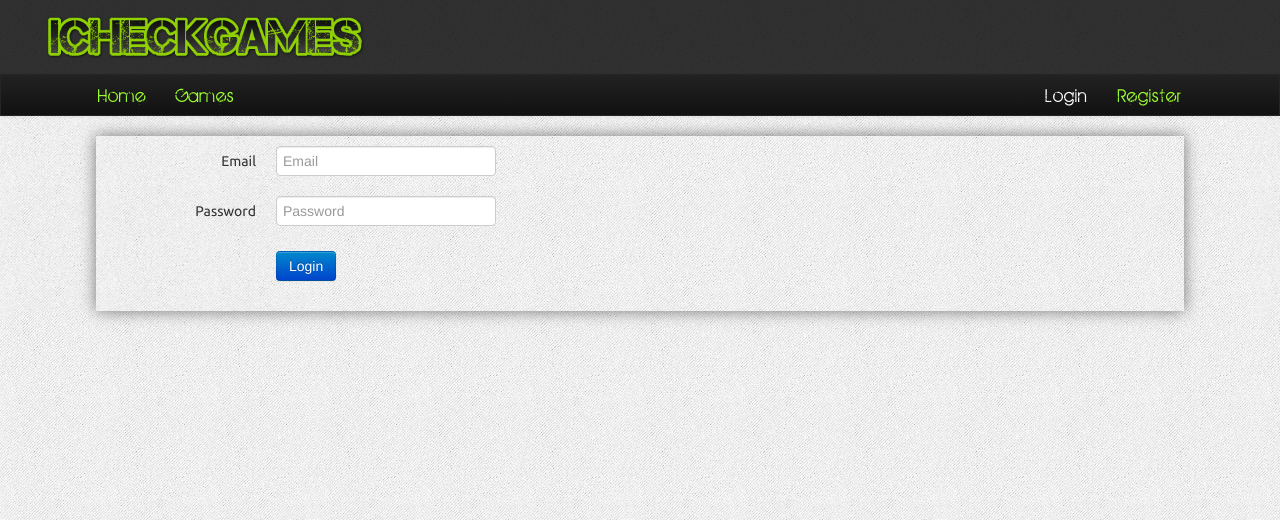
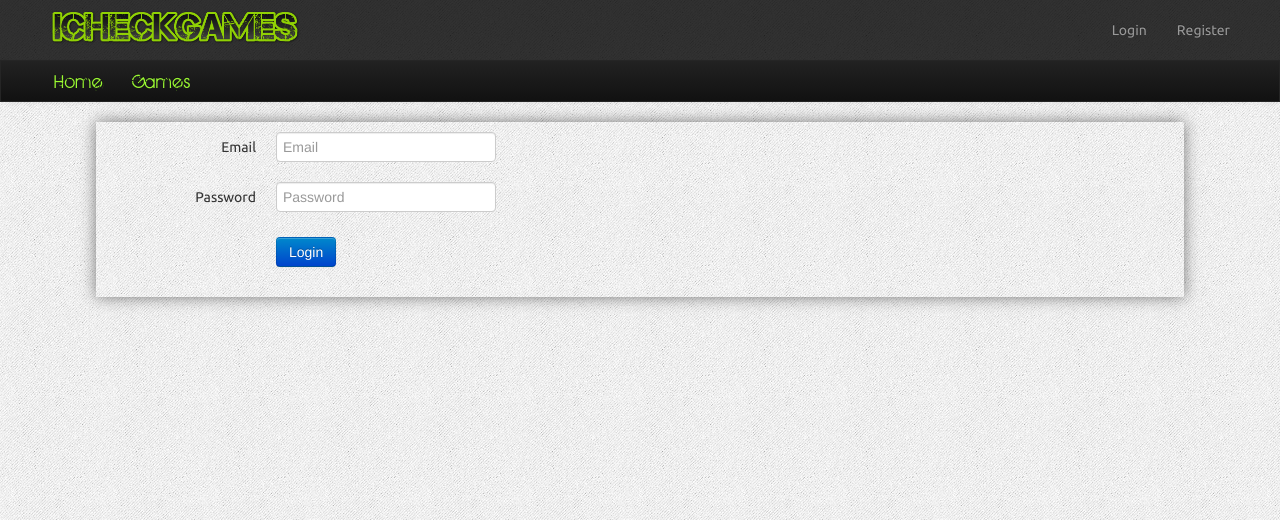
Before and after one commit to abhidevmumbai/checkit, a Django app: page /login/ in a window 1280 px wide. Shown: the top 520 px of the page. Run offline with Django 3.2, Linux system fonts and the light colour scheme; some libraries are stand-ins or nearby versions; some web fonts are replaced.

Commit message:
Moved the login/register links to the logo bar

```diff
--- a/static/css/main.css
+++ b/static/css/main.css
@@ -63,7 +63,7 @@ ul{ list-style-type: none;}
 #wrapper .logo_bar{
 	background: rgba(0,0,0,0.8);
 	overflow: hidden;
-	padding: 15px 30px;
+	padding: 10px 15px;
 }
 #wrapper .logo_bar .logo{
 	color: rgb(146, 20, 20);
@@ -73,26 +73,32 @@ ul{ list-style-type: none;}
 	float: left;
 }
 #wrapper .logo_bar .logo img{
-	width: 320px;
+	width: 250px;
 }
 #wrapper .logo_bar .logo > span{
 	padding: 15px 0;
 	display: inline-block;
 }
+
+#wrapper .logo_bar .navbar-inner{
+	background: none;
+	border: none;
+	box-shadow: none;
+}
 /*Nav bar*/
 #wrapper .navbar{
 	margin:0;
 }
-#wrapper .navbar-inverse .container{
-	width: 90%;
-	margin: 0 5%;
+#wrapper > .navbar-inverse .container{
+	width: 97%;
+	margin: 0 1.5%;
 }
 #wrapper .navbar-inner{
 	border-radius: 0;
 	-webkit-border-radius: 0;
 	-moz-border-radius: 0;
 }
-#wrapper .navbar-inverse .brand, #wrapper .navbar-inverse .nav > li > a{
+#wrapper > .navbar-inverse .brand, #wrapper > .navbar-inverse .nav > li > a{
 	color: rgb(155, 250, 51);
 	font-size: 20px;
 	font-family: 'BirthOfHero';
@@ -101,7 +107,7 @@ ul{ list-style-type: none;}
 #wrapper .navbar-inverse .nav > li.username > a{
 	color: #89d4fd;
 }
-#wrapper .navbar-inverse .brand, #wrapper .navbar-inverse .nav > li > a.active{
+#wrapper .navbar-inverse .brand, #wrapper > .navbar-inverse .nav > li > a.active{
 	color: #fff;
 }
 /*Splash page*/
--- a/templates/base.html
+++ b/templates/base.html
@@ -17,8 +17,27 @@
     <body>
         <div id="wrapper">
             <div class="logo_bar">
-                <div class="logo"><img src="/static/img/cooltext_logo.png" /><!-- <span class="logo_i">i</span><span class="logo_check">&#10004;Check</span><span class="logo_games">games</span> --></div>
+                <div class="navbar navbar-inverse">
+                    <div class="navbar-inner">
+                        <div class="container">
+                            <div class="logo"><img src="/static/img/cooltext_logo.png" width="150" /></div>
+                            <ul class="nav pull-right">
+                                {% if user.is_authenticated %}
+                                    <li class="username"><a href="#">{{ user.username }}</a></li>
+                                    <li class="divider-vertical"></li>
+                                    <li><a href="{% url logout %}">Log out</a></li>
+                                {% else %}
+                                    <li><a class="pull-right {% navactive request 'login' %}" href="{% url login %}">Login</a></li>
+                                    <li><a class="pull-right {% navactive request 'usercreate' %}" href="{% url usercreate %}">Register</a></li>
+                                {% endif %}
+                            </ul>
+                        </div>
+                    </div>
+                </div>
             </div>
+            <!-- <div class="logo_bar">
+                <div class="logo"><img src="/static/img/cooltext_logo.png" /><span class="logo_i">i</span><span class="logo_check">&#10004;Check</span><span class="logo_games">games</span></div>
+            </div> -->
             <div class="navbar navbar-inverse">
                 <div class="navbar-inner">
                     <div class="container">
@@ -31,16 +50,6 @@
                         </ul>
                         {% block navbar %}
                         {% endblock navbar %}
-                        <ul class="nav pull-right">
-                            {% if user.is_authenticated %}
-                                <li class="username"><a href="#">{{ user.username }}</a></li>
-                                <li class="divider-vertical"></li>
-                                <li><a href="{% url logout %}">Log out</a></li>
-                            {% else %}
-                                <li><a class="pull-right {% navactive request 'login' %}" href="{% url login %}">Login</a></li>
-                                <li><a class="pull-right {% navactive request 'usercreate' %}" href="{% url usercreate %}">Register</a></li>
-                            {% endif %}
-                        </ul>
                     </div>
                 </div>
             </div>
```
